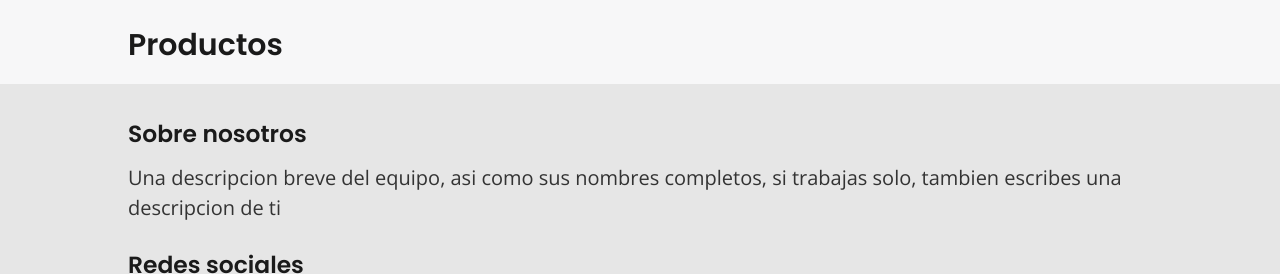
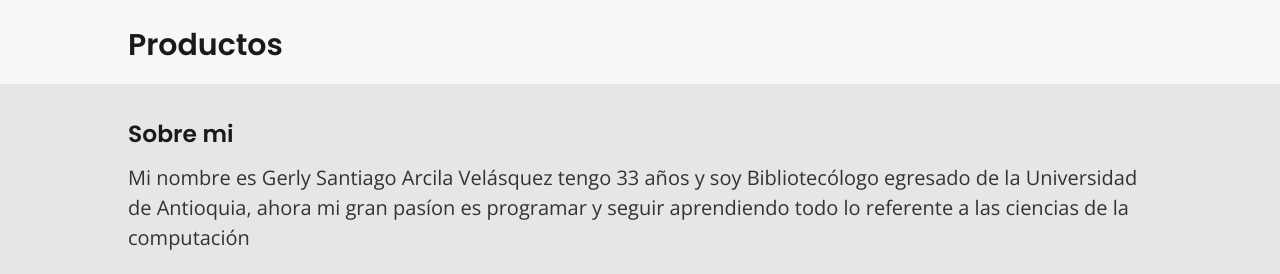
Before and after one commit to Gersant09/Carrito-de-compras, a plain HTML site: page index.html in a window 1280 px wide. Shown: the part 84-358 px from the top of the page. Drawn offline with nearby package versions, Linux system fonts and the light colour scheme; no server answers; a web font is replaced by a local one.

Commit message:
Cambiando el footer

```diff
--- a/index.html
+++ b/index.html
@@ -89,6 +89,8 @@
                 </article>
 
 
+
+
             </div>
             <div class="cart__footer">
                 <div class="cart__count">
@@ -108,9 +110,8 @@
         <div class="footer__container container">
             <div class="footer__top">
                 <div class="footer__left">
-                    <h3 class="footer__tittle">Sobre nosotros</h3>
-                    <p class="footer__text">Una descripcion breve del equipo, asi como sus nombres completos, si
-                        trabajas solo, tambien escribes una descripcion de ti</p>
+                    <h3 class="footer__tittle">Sobre mi</h3>
+                    <p class="footer__text">Mi nombre es Gerly Santiago Arcila Velásquez tengo 33 años y soy Bibliotecólogo egresado de la Universidad de Antioquia, ahora mi gran pasíon es programar y seguir aprendiendo todo lo referente a las ciencias de la computación</p>
                 </div>
                 <div class="footer__right">
                     <h3 class="footer__tittle">Redes sociales</h3>
```
